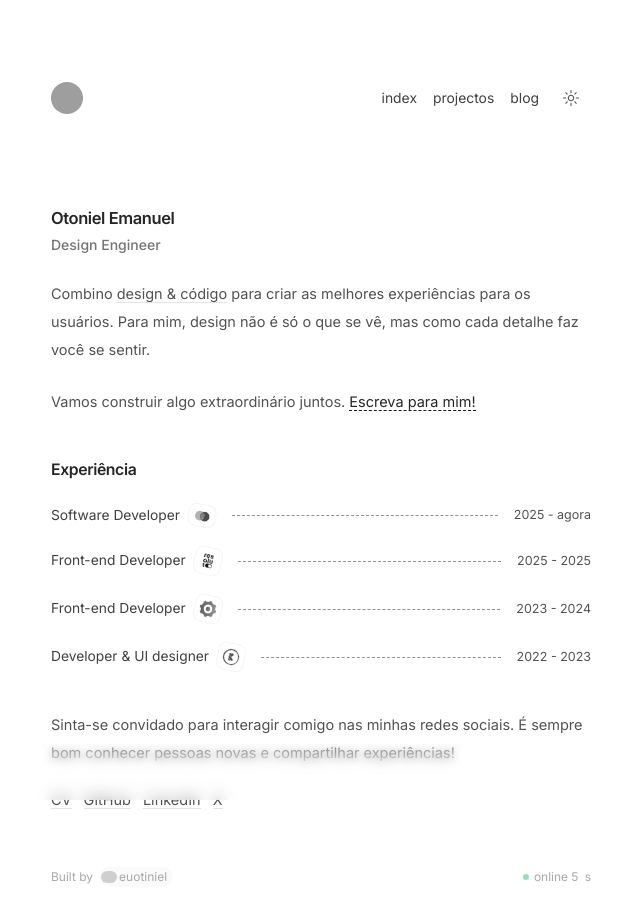
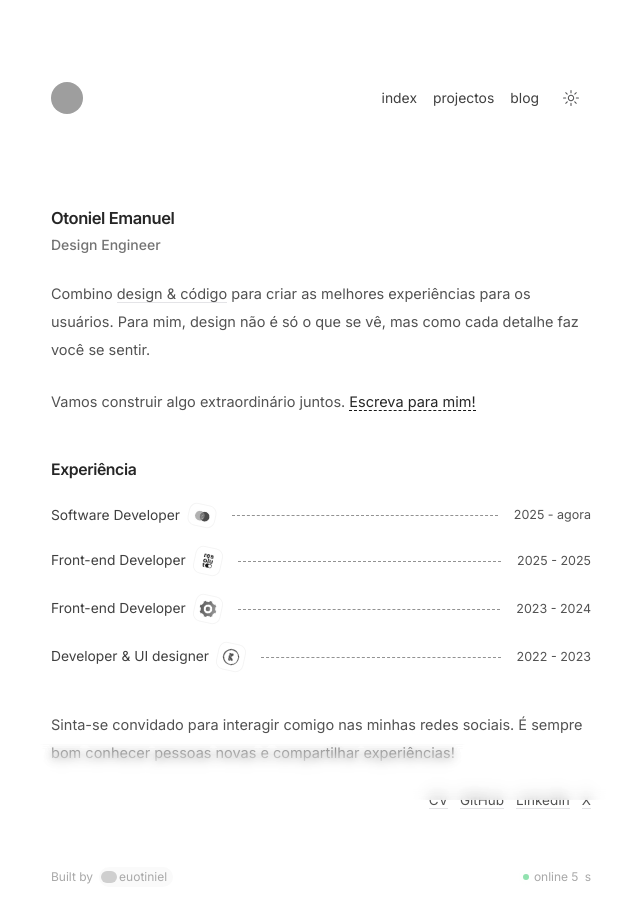
Before and after one commit to euotiniel/euotiniel.com, a Next.js app: page / in a window 1280 px wide. Shown: the top 922 px of the page, without its empty margins (319-959 px from the left). Built offline with nearby package versions, Linux system fonts and the light colour scheme; no server answers; grey boxes are pictures that could not be loaded.

Commit message:
Adjust styles for social links in Social component

```diff
--- a/src/components/social.tsx
+++ b/src/components/social.tsx
@@ -3,13 +3,13 @@ import socialLinks from "@/data/social"
 
 export default function Social() {
   return (
-    <ul className="flex gap-3 pt-5">
+    <ul className="w-full items-center justify-end flex gap-3 pt-5">
       {socialLinks.map((link, index) => (
         <li key={index} data-cursor="block">
           {link.download ? (
             <a
               href={link.href}
-              className="text-[14.5px] border-b text-neutral-600 dark:text-neutral-400 transition-all duration-500"
+              className="text-[13.5px] border-b text-neutral-600 dark:text-neutral-400 transition-all duration-500"
               download
             >
               {link.label}
@@ -17,7 +17,7 @@ export default function Social() {
           ) : (
             <Link
               href={link.href}
-              className="text-[14.5px] border-b text-neutral-600 dark:text-neutral-400 transition-all duration-500"
+              className="text-[13.5px] border-b text-neutral-600 dark:text-neutral-400 transition-all duration-500"
               target={link.target}
             >
               {link.label}
```
